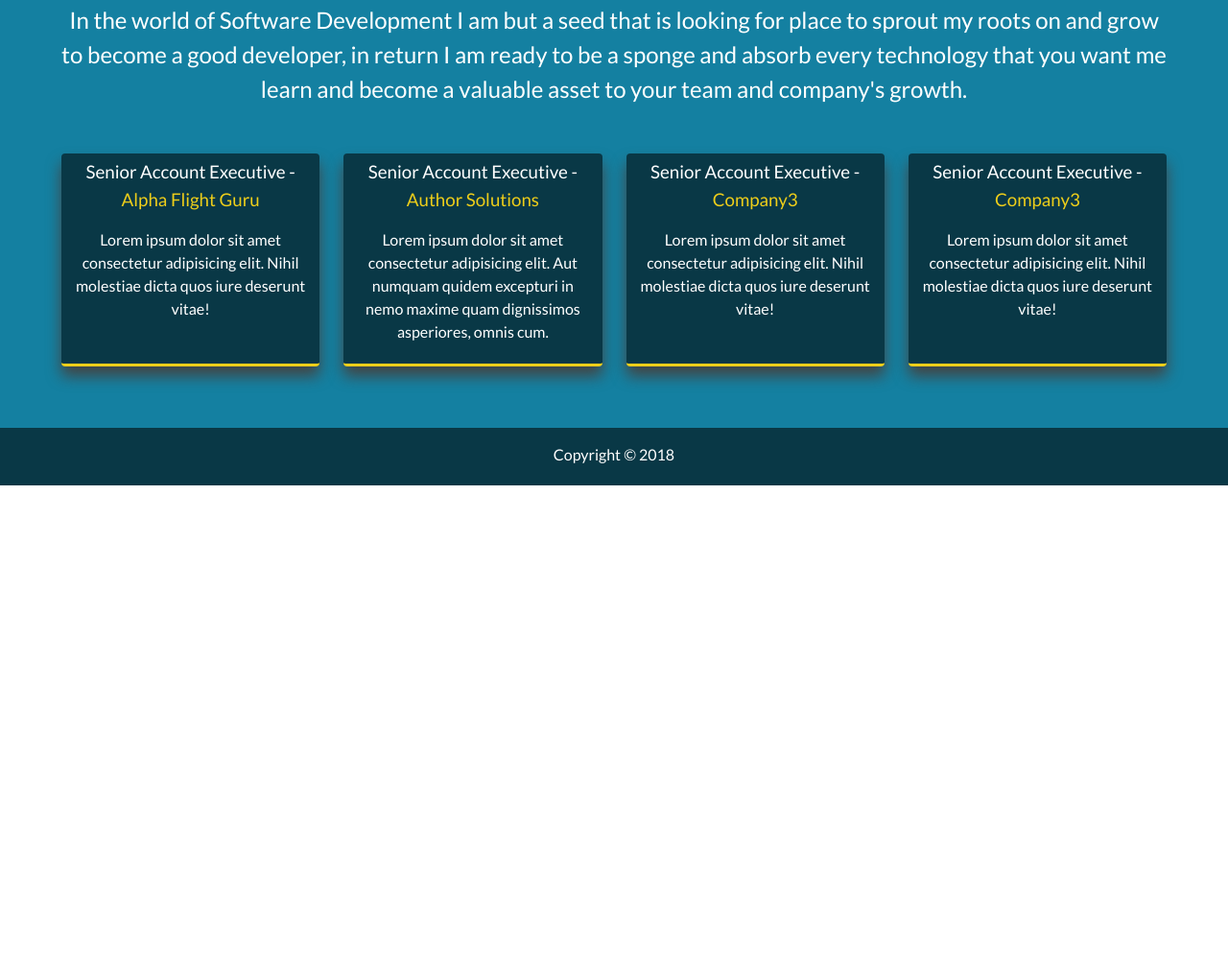
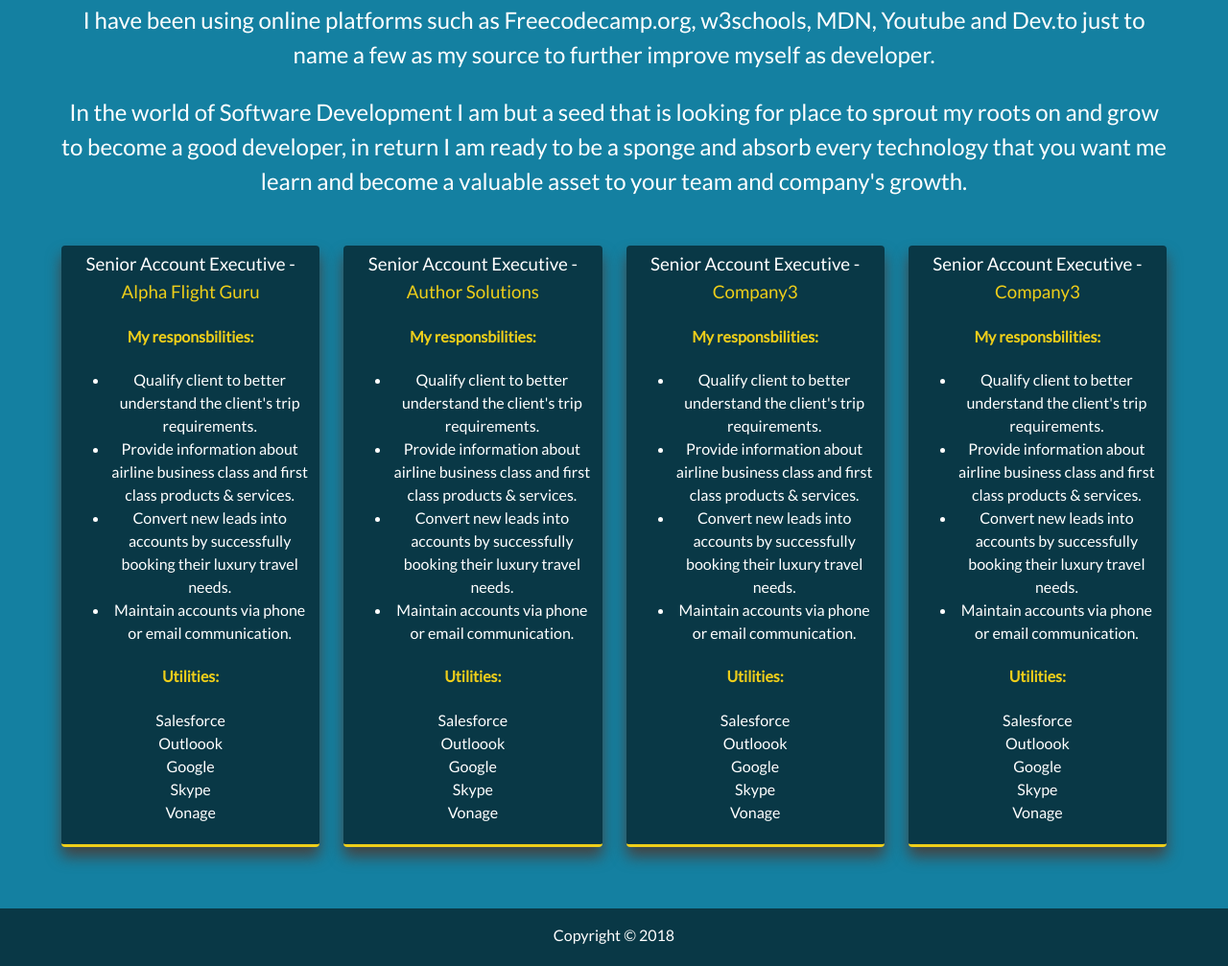
Before and after one commit to eatcodesforlife/Cris_Acosta, a website: page about.html in a window 1280 px wide. Shown: the part 906-1913 px from the top of the page at 96% size. Before the commit the page ends 1412 px from the top, so only its background shows below. Drawn offline with Linux system fonts and the light colour scheme.

Commit message:
edited: about me - added info on job1 job2; added: hover effect on .icons

```diff
--- a/about.html
+++ b/about.html
@@ -44,14 +44,15 @@
         <h1 class="lg-heading">About
             <span class="text-secondary">Me</span>
         </h1>
-        <h2 class="sm-heading">A two-minute read...</h2>
+        <h2 class="sm-heading">A three-minute read...</h2>
         <div class="about-info">
 
             <div class="bio-image"></div>
             <div class="bio">
                 <h3 class="text-secondary">BIO</h3>
                 <p>
-                    I am a self-taught developer who is currently obsessing with creating pages using HTML5, CSS3 w/
+                    I am a self-taught developer who is currently obsessed with creating responsive pages from scratch
+                    using HTML5, CSS3 w/
                     SASS and vanilla JS: ES5 & ES6.
                 </p>
                 <p>
@@ -61,8 +62,14 @@
                     encourage repeat business.</p>
                 <p>
                     I got into software development because I wanted to create an app and so I did my research and
-                    discovered the amazing world of programming and fell in love with it - yep, cliche. Anyways, I have
-                    been using online platforms such as Freecodecamp.org, w3schools, MDN, Youtube and Dev.to as
+                    discovered the amazing world of programming and fell in love with it(ok, that was BS), it is
+                    actually a love-hate relationship - hate when the code doesn't work and looooove it when the code
+                    works! It feels like magic! And the possibilities of being able to create things with it are almost
+                    endless! That's why I love it.
+                </p>
+                <p>
+                    I have been using online platforms such as Freecodecamp.org, w3schools, MDN, Youtube and Dev.to
+                    just to name a few as
                     my source to further improve myself as developer.
                 </p>
                 <p>
@@ -77,33 +84,81 @@
                 <h3>Senior Account Executive -
                     <span class='text-secondary'>Alpha Flight Guru</span>
                 </h3>
-                <p>Lorem ipsum dolor sit amet consectetur adipisicing elit. Nihil molestiae dicta quos iure deserunt
-                    vitae!
-                </p>
+                <h4 class='text-secondary'>My responsbilities:</h4>
+                <ul>
+                    <li>Qualify client to better understand the client's trip requirements.</li>
+                    <li>Provide information about airline business class and first class products & services.</li>
+                    <li>Convert new leads into accounts by successfully booking their luxury travel needs.</li>
+                    <li>Maintain accounts via phone or email communication.</li>
+                </ul>
+                <h4 class='text-secondary'>Utilities:</h4>
+                <ul style='list-style: none; padding: 0;'>
+                    <li>Salesforce</li>
+                    <li>Outloook</li>
+                    <li>Google</li>
+                    <li>Skype</li>
+                    <li>Vonage</li>
+                </ul>
             </div>
             <div class="job job2">
                 <h3>Senior Account Executive -
                     <span class='text-secondary'>Author Solutions</span>
                 </h3>
-                <p>Lorem ipsum dolor sit amet consectetur adipisicing elit. Aut numquam quidem excepturi in nemo maxime
-                    quam
-                    dignissimos asperiores, omnis cum.</p>
+                <h4 class='text-secondary'>My responsbilities:</h4>
+                <ul>
+                    <li>Qualify client to better understand the client's trip requirements.</li>
+                    <li>Provide information about airline business class and first class products & services.</li>
+                    <li>Convert new leads into accounts by successfully booking their luxury travel needs.</li>
+                    <li>Maintain accounts via phone or email communication.</li>
+                </ul>
+                <h4 class='text-secondary'>Utilities:</h4>
+                <ul style='list-style: none; padding: 0;'>
+                    <li>Salesforce</li>
+                    <li>Outloook</li>
+                    <li>Google</li>
+                    <li>Skype</li>
+                    <li>Vonage</li>
+                </ul>
             </div>
             <div class="job job3">
                 <h3>Senior Account Executive -
                     <span class='text-secondary'>Company3</span>
                 </h3>
-                <p>Lorem ipsum dolor sit amet consectetur adipisicing elit. Nihil molestiae dicta quos iure deserunt
-                    vitae!
-                </p>
+                <h4 class='text-secondary'>My responsbilities:</h4>
+                <ul>
+                    <li>Qualify client to better understand the client's trip requirements.</li>
+                    <li>Provide information about airline business class and first class products & services.</li>
+                    <li>Convert new leads into accounts by successfully booking their luxury travel needs.</li>
+                    <li>Maintain accounts via phone or email communication.</li>
+                </ul>
+                <h4 class='text-secondary'>Utilities:</h4>
+                <ul style='list-style: none; padding: 0;'>
+                    <li>Salesforce</li>
+                    <li>Outloook</li>
+                    <li>Google</li>
+                    <li>Skype</li>
+                    <li>Vonage</li>
+                </ul>
             </div>
             <div class="job job4">
                 <h3>Senior Account Executive -
                     <span class='text-secondary'>Company3</span>
                 </h3>
-                <p>Lorem ipsum dolor sit amet consectetur adipisicing elit. Nihil molestiae dicta quos iure deserunt
-                    vitae!
-                </p>
+                <h4 class='text-secondary'>My responsbilities:</h4>
+                <ul>
+                    <li>Qualify client to better understand the client's trip requirements.</li>
+                    <li>Provide information about airline business class and first class products & services.</li>
+                    <li>Convert new leads into accounts by successfully booking their luxury travel needs.</li>
+                    <li>Maintain accounts via phone or email communication.</li>
+                </ul>
+                <h4 class='text-secondary'>Utilities:</h4>
+                <ul style='list-style: none; padding: 0;'>
+                    <li>Salesforce</li>
+                    <li>Outloook</li>
+                    <li>Google</li>
+                    <li>Skype</li>
+                    <li>Vonage</li>
+                </ul>
             </div>
         </div>
     </main>
--- a/scss/main.scss
+++ b/scss/main.scss
@@ -62,10 +62,12 @@
     margin-top: 2rem;
     a {
       padding: 0.4rem;
-
+      border-radius: 50%;
       &:hover {
         color: $secondary-color;
-        @include easeOut();
+        transform: scale(1.1);
+        border: solid 3px $secondary-color;
+        @include easeOut;
       }
     }
   }
```
Also changed, not shown: projects.html (+5 -5 lines), scss/main.css, 1 other file.
